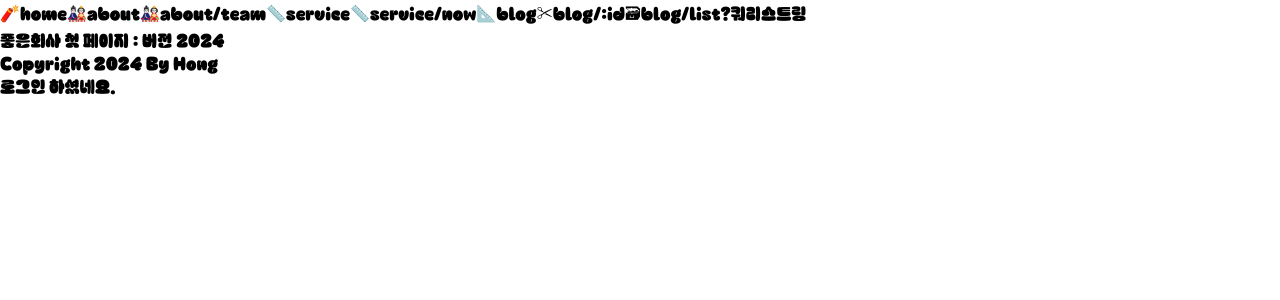
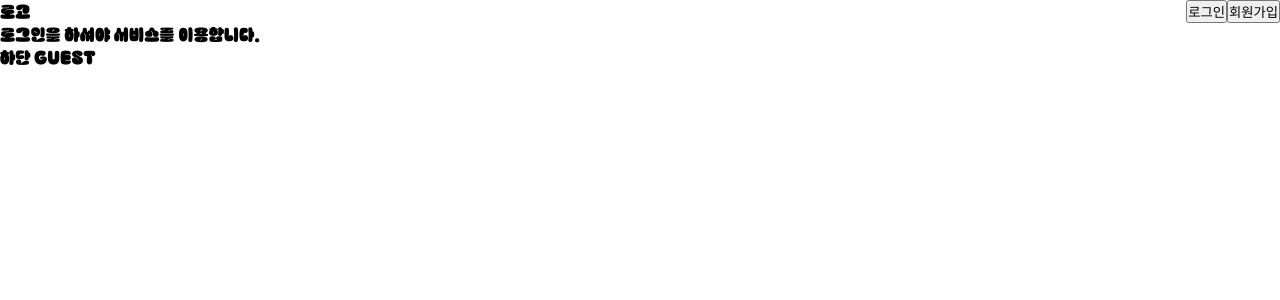
Before and after one commit to k-risu/til-react, a React (Vite) app: page / in a window 1280 px wide. Shown: the top 300 px of the page. Built offline with nearby package versions, Linux system fonts and the light colour scheme.

Commit message:
[docs] Context API 의 이해

```diff
--- a/src/App.jsx
+++ b/src/App.jsx
@@ -1,134 +1,108 @@
-import { lazy, Suspense, useState } from "react";
-import { Route, BrowserRouter as Router, Routes } from "react-router-dom";
-import Loading from "./components/Loading";
+import { useContext } from "react";
+import { UserInfoContext, UserInfoProvider } from "./contexts/UserInfoContext";
 
-const Footer = lazy(() => import("./components/Footer"));
-const Header = lazy(() => import("./components/Header"));
-const NotFound = lazy(() => import("./pages/NotFound"));
-const HomePage = lazy(() => import("./pages/Index"));
-const AboutPage = lazy(() => import("./pages/about/Index"));
-const TeamPage = lazy(() => import("./pages/about/Team"));
-const BlogDetailPage = lazy(() => import("./pages/blog/Detail"));
-const BlogPage = lazy(() => import("./pages/blog/Index"));
-const Layout = lazy(() => import("./pages/blog/Layout"));
-const BlogListPage = lazy(() => import("./pages/blog/List"));
-const ServicePage = lazy(() => import("./pages/service/Index"));
-const NowPage = lazy(() => import("./pages/service/Now"));
+const Header = () => {
+  const { userInfo, setUserInfo } = useContext(UserInfoContext);
+  return (
+    <header>
+      <div style={{ display: "flex", justifyContent: "space-between" }}>
+        <p>로고</p>
+        <nav>
+          {userInfo.userId === "" ? (
+            <div>
+              <button
+                onClick={() => {
+                  setUserInfo({
+                    userId: "hong",
+                    userName: "길동",
+                    userRole: "MEMBER",
+                  });
+                }}
+              >
+                로그인
+              </button>
+              <button onClick={() => {}}>회원가입</button>
+            </div>
+          ) : (
+            <div>
+              <button
+                onClick={() => {
+                  setUserInfo({ userId: "", userName: "", userRole: "GUEST" });
+                }}
+              >
+                로그아웃
+              </button>
+              <button onClick={() => {}}>{userInfo.userName}님 정보수정</button>
+            </div>
+          )}
+        </nav>
+      </div>
+    </header>
+  );
+};
+const Footer = () => {
+  const { userInfo } = useContext(UserInfoContext);
+  return <footer>하단 {userInfo.userRole}</footer>;
+};
+const Main = () => {
+  const { userInfo } = useContext(UserInfoContext);
+  return (
+    <main>
+      {userInfo.userId === "" ? (
+        <div>로그인을 하셔야 서비스를 이용합니다.</div>
+      ) : (
+        <div>
+          <Chracter />
+          <Friend />
+          <Point />
+          <Map />
+          <FAQ />
+        </div>
+      )}
+    </main>
+  );
+};
 
-// 목(Mock Data) 데이터
-const BlogDatas = [
-  { id: 1, title: "블러그 1", cate: "design", content: "디자인 관련글 1" },
-  { id: 2, title: "블러그 2", cate: "market", content: "마케팅 관련글" },
-  { id: 3, title: "블러그 3", cate: "design", content: "디자인 관련글 2" },
-  { id: 4, title: "블러그 4", cate: "idea", content: "아이디어 관련글" },
-  { id: 5, title: "블러그 5", cate: "design", content: "디자인 관련글 3" },
-];
+const Chracter = () => {
+  const { userInfo } = useContext(UserInfoContext);
+  return (
+    <div>
+      <div>{userInfo.userName}님 캐릭터 변경 서비스</div>
+      <ChoiceCharacter>캐릭터 종류 선택 서비스</ChoiceCharacter>
+    </div>
+  );
+};
+const ChoiceCharacter = () => {
+  const { userInfo } = useContext(UserInfoContext);
+  return <div>{userInfo.userName}님 캐릭터 종류 선택 서비스</div>;
+};
+
+const Friend = () => {
+  const { userInfo } = useContext(UserInfoContext);
+  return <div>{userInfo.userName}님 친구관리 서비스</div>;
+};
+const Point = () => {
+  const { userInfo } = useContext(UserInfoContext);
+  return <div>{userInfo.userName}님 포인트 구매 서비스</div>;
+};
+const Map = () => {
+  const { userInfo } = useContext(UserInfoContext);
+  return <div>{userInfo.userName}님 주변 서비스 지도안내 서비스</div>;
+};
+const FAQ = () => {
+  const { userInfo } = useContext(UserInfoContext);
+  return <div>{userInfo.userName}님 고객센터 QA 서비스</div>;
+};
 
 function App() {
-  const [isMember, setIsMember] = useState(true);
-
   return (
-    <Router>
-      <Header />
-      <main>
-        <Routes>
-          <Route
-            path="/"
-            element={
-              <Suspense fallback={<Loading />}>
-                <HomePage title={"좋은회사"} year={2024} />
-              </Suspense>
-            }
-          />
-
-          <Route path="/about">
-            <Route
-              index
-              element={
-                <Suspense fallback={<Loading />}>
-                  <AboutPage />
-                </Suspense>
-              }
-            />
-            <Route
-              path="team"
-              element={
-                <Suspense fallback={<div>로딩중...</div>}>
-                  <TeamPage />
-                </Suspense>
-              }
-            />
-          </Route>
-
-          <Route path="/service">
-            <Route
-              index
-              element={
-                <Suspense fallback={<div>로딩중...</div>}>
-                  <ServicePage />
-                </Suspense>
-              }
-            />
-            <Route
-              path="now"
-              element={
-                <Suspense fallback={<div>로딩중...</div>}>
-                  <NowPage />
-                </Suspense>
-              }
-            />
-          </Route>
-
-          <Route
-            path="/blog"
-            element={
-              <Suspense fallback={<div>로딩중...</div>}>
-                <Layout />
-              </Suspense>
-            }
-          >
-            <Route
-              index
-              element={
-                <Suspense fallback={<div>로딩중...</div>}>
-                  <BlogPage data={BlogDatas} />
-                </Suspense>
-              }
-            />
-            <Route
-              path=":id"
-              element={
-                <Suspense fallback={<div>로딩중...</div>}>
-                  <BlogDetailPage />
-                </Suspense>
-              }
-            />
-            <Route
-              path="list"
-              element={
-                <Suspense fallback={<div>로딩중...</div>}>
-                  <BlogListPage />
-                </Suspense>
-              }
-            />
-          </Route>
-
-          <Route
-            path="*"
-            element={
-              <Suspense fallback={<div>로딩중...</div>}>
-                <NotFound />
-              </Suspense>
-            }
-          />
-        </Routes>
-      </main>
-      <Footer>
-        <p>Copyright 2024 By Hong</p>
-        {isMember ? <p>로그인 하셨네요.</p> : <p>로그인 전입니다.</p>}
-      </Footer>
-    </Router>
+    <div>
+      <UserInfoProvider>
+        <Header />
+        <Main />
+        <Footer />
+      </UserInfoProvider>
+    </div>
   );
 }
-
 export default App;
--- /dev/null
+++ b/src/contexts/UserInfoContext.jsx
@@ -0,0 +1,21 @@
+import { createContext, useState } from "react";
+
+// 외부에서 context state를 사용하므로
+export const UserInfoContext = createContext();
+// context 에 지정한 범위로 접근해서,
+// context 에 만들어둔 값을 읽거 기능
+// context 에 만들어둔 기능을 사용기능 을 위한 공급자(Provider) 생성
+export const UserInfoProvider = ({ children }) => {
+  const [userInfo, setUserInfo] = useState({
+    userId: "",
+    userName: "",
+    userRole: "GUEST",
+  });
+  // return {값, 기능 목록 등...}
+  return (
+    <UserInfoContext.Provider value={{ userInfo, setUserInfo }}>
+      {/* 지역범위 */}
+      {children}
+    </UserInfoContext.Provider>
+  );
+};
```
Also changed, not shown: 1 other file (tests, documents, lock files or other folders).
